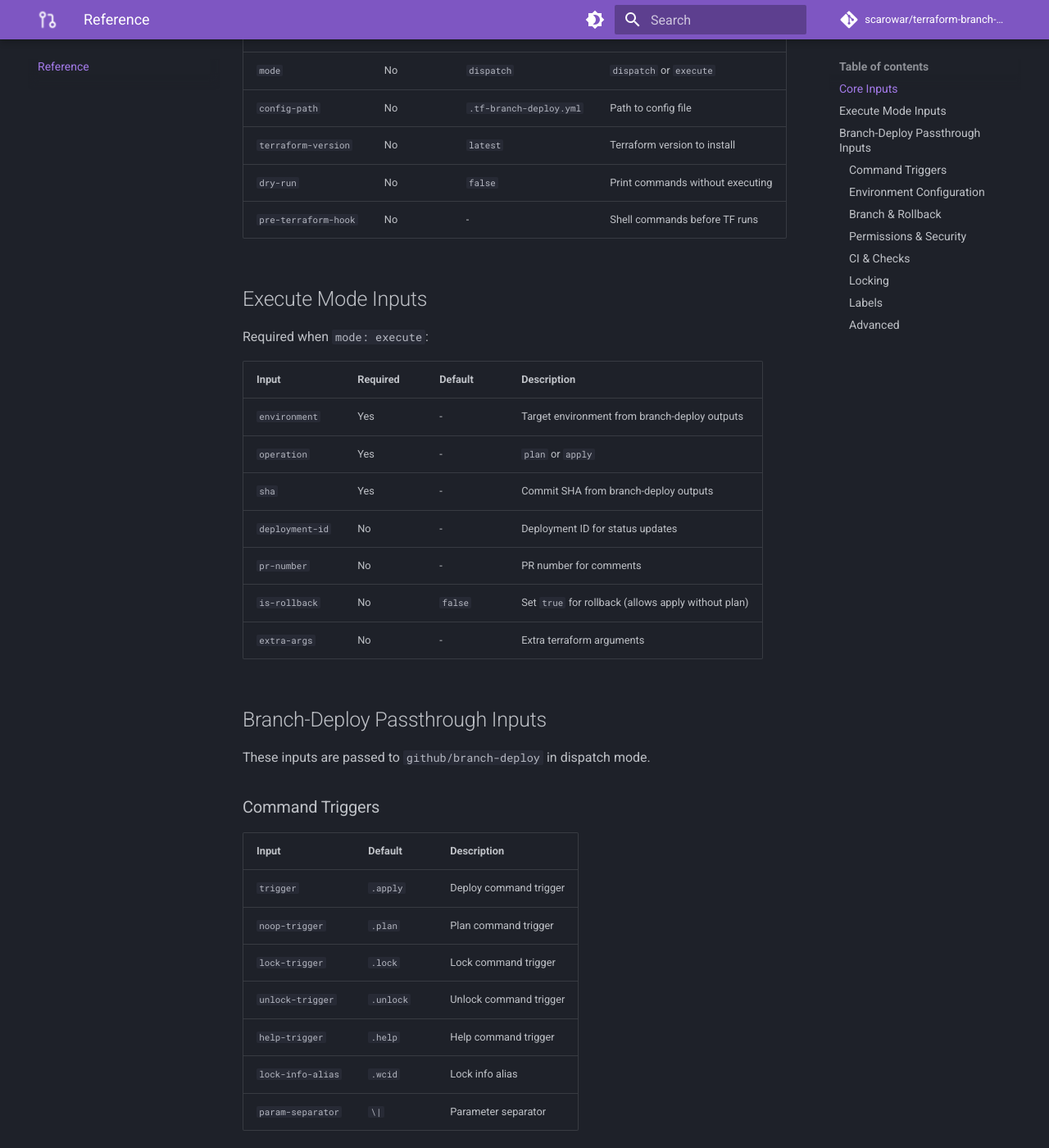
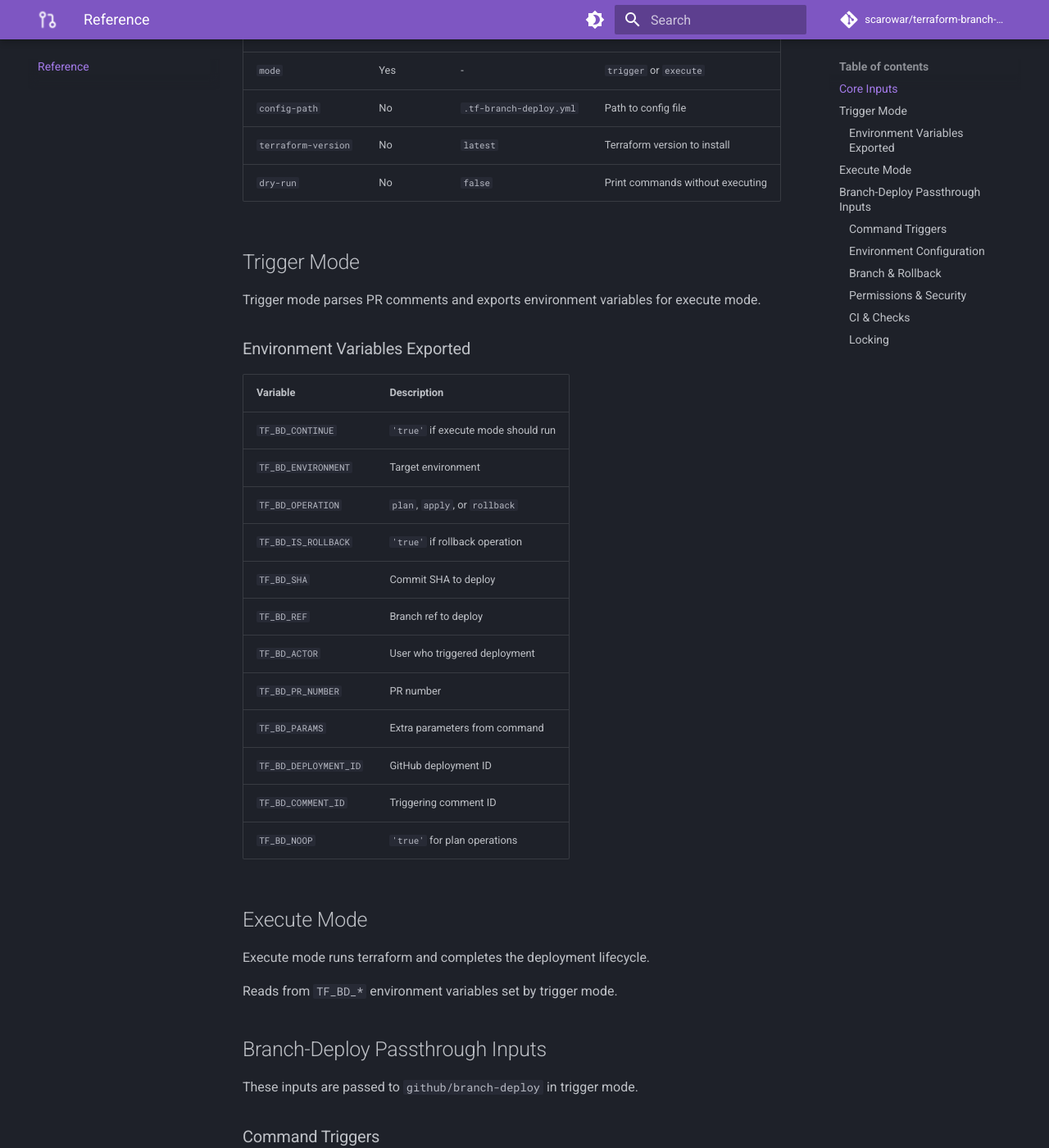
Before and after one commit to scarowar/terraform-branch-deploy, an MkDocs documentation site: the page built from docs/reference/inputs.md, in a window 1280 px wide and 1400 px high, scrolled down 372 px. Shown: the whole window at 82% size. Built offline with MkDocs 1.6.1 and Material for MkDocs 9.7.7, drawn with Linux system fonts in a browser that asks for light colours; comment, search, counter and statistics services are not loaded; some of the changed text lies outside the part shown.

Commit message:
docs: complete documentation audit for v0.2.0
Updated all documentation for trigger/execute architecture:
- docs/index.md: trigger/execute usage, removed pre-terraform-hook
- docs/getting-started: two-job workflow example
- docs/guides/modes.md: complete rewrite
- docs/guides/hooks.md: built-in hooks table, removed inline hook
- docs/guides/guardrails.md: enterprise example with trigger/execute
- docs/reference/inputs.md: trigger/execute sections, TF_BD_* variables

Removed from source:
- hooks.py: unused signal import

Part of #81

```diff
--- a/docs/reference/inputs.md
+++ b/docs/reference/inputs.md
@@ -7,29 +7,41 @@ All action inputs for `scarowar/terraform-branch-deploy`.
 | Input | Required | Default | Description |
 |-------|----------|---------|-------------|
 | `github-token` | Yes | - | GitHub token with PR write access |
-| `mode` | No | `dispatch` | `dispatch` or `execute` |
+| `mode` | Yes | - | `trigger` or `execute` |
 | `config-path` | No | `.tf-branch-deploy.yml` | Path to config file |
 | `terraform-version` | No | `latest` | Terraform version to install |
 | `dry-run` | No | `false` | Print commands without executing |
-| `pre-terraform-hook` | No | - | Shell commands before TF runs |
 
-## Execute Mode Inputs
+## Trigger Mode
 
-Required when `mode: execute`:
+Trigger mode parses PR comments and exports environment variables for execute mode.
 
-| Input | Required | Default | Description |
-|-------|----------|---------|-------------|
-| `environment` | Yes | - | Target environment from branch-deploy outputs |
-| `operation` | Yes | - | `plan` or `apply` |
-| `sha` | Yes | - | Commit SHA from branch-deploy outputs |
-| `deployment-id` | No | - | Deployment ID for status updates |
-| `pr-number` | No | - | PR number for comments |
-| `is-rollback` | No | `false` | Set `true` for rollback (allows apply without plan) |
-| `extra-args` | No | - | Extra terraform arguments |
+### Environment Variables Exported
+
+| Variable | Description |
+|----------|-------------|
+| `TF_BD_CONTINUE` | `'true'` if execute mode should run |
+| `TF_BD_ENVIRONMENT` | Target environment |
+| `TF_BD_OPERATION` | `plan`, `apply`, or `rollback` |
+| `TF_BD_IS_ROLLBACK` | `'true'` if rollback operation |
+| `TF_BD_SHA` | Commit SHA to deploy |
+| `TF_BD_REF` | Branch ref to deploy |
+| `TF_BD_ACTOR` | User who triggered deployment |
+| `TF_BD_PR_NUMBER` | PR number |
+| `TF_BD_PARAMS` | Extra parameters from command |
+| `TF_BD_DEPLOYMENT_ID` | GitHub deployment ID |
+| `TF_BD_COMMENT_ID` | Triggering comment ID |
+| `TF_BD_NOOP` | `'true'` for plan operations |
+
+## Execute Mode
+
+Execute mode runs terraform and completes the deployment lifecycle.
+
+Reads from `TF_BD_*` environment variables set by trigger mode.
 
 ## Branch-Deploy Passthrough Inputs
 
-These inputs are passed to `github/branch-deploy` in dispatch mode.
+These inputs are passed to `github/branch-deploy` in trigger mode.
 
 ### Command Triggers
 
@@ -92,54 +104,23 @@ These inputs are passed to `github/branch-deploy` in dispatch mode.
 | `sticky-locks-for-noop` | `false` | Keep locks for plan operations |
 | `global-lock-flag` | `--global` | Global lock flag |
 
-### Labels
-
-| Input | Default | Description |
-|-------|---------|-------------|
-| `successful-deploy-labels` | - | Labels for successful deploy |
-| `successful-noop-labels` | - | Labels for successful plan |
-| `failed-deploy-labels` | - | Labels for failed deploy |
-| `failed-noop-labels` | - | Labels for failed plan |
-| `skip-successful-noop-labels-if-approved` | `false` | Skip noop labels if PR approved |
-| `skip-successful-deploy-labels-if-approved` | `false` | Skip deploy labels if PR approved |
-
-### Advanced
-
-| Input | Default | Description |
-|-------|---------|-------------|
-| `deployment-confirmation` | `false` | Require deployment confirmation |
-| `deployment-confirmation-timeout` | `60` | Confirmation timeout in seconds |
-| `use-security-warnings` | `true` | Show security warnings in logs |
-| `merge-deploy-mode` | `false` | Enable merge deploy mode |
-| `unlock-on-merge-mode` | `false` | Unlock environments on PR merge |
-| `environment-url-in-comment` | `true` | Append environment URL to success comment |
-| `deploy-message-path` | `.github/deployment_message.md` | Custom deployment message template |
-| `reaction` | `eyes` | Reaction emoji for trigger detection |
-
 ---
 
 # Outputs Reference
 
-## Dispatch Mode Outputs
+## Trigger Mode Outputs
 
-From `github/branch-deploy`:
+Exported as environment variables (not action outputs):
 
-| Output | Description |
-|--------|-------------|
-| `continue` | `'true'` if deployment should proceed |
-| `triggered` | `'true'` if command was detected |
-| `environment` | Target environment |
-| `sha` | Commit SHA to deploy |
-| `ref` | Branch ref to deploy |
-| `noop` | `'true'` for plan operations |
-| `actor` | User who triggered deployment |
-| `params` | Raw parameters from command |
-| `comment-id` | Triggering comment ID |
-| `deployment-id` | GitHub deployment ID |
-| `type` | Command type (`deploy`, `lock`, `unlock`, etc.) |
-| `issue-number` | PR/Issue number |
+| Variable | Description |
+|----------|-------------|
+| `TF_BD_CONTINUE` | `'true'` if deployment should proceed |
+| `TF_BD_ENVIRONMENT` | Target environment |
+| `TF_BD_OPERATION` | `plan`, `apply`, or `rollback` |
+| `TF_BD_SHA` | Commit SHA to deploy |
+| `TF_BD_REF` | Branch ref to checkout |
 
-## Terraform-Specific Outputs
+## Execute Mode Outputs
 
 | Output | Description |
 |--------|-------------|
```
Also changed, not shown: other parts of docs/reference/inputs.md (+1 -1 lines), docs/guides/guardrails.md (+15 -6 lines), 1 other file.
